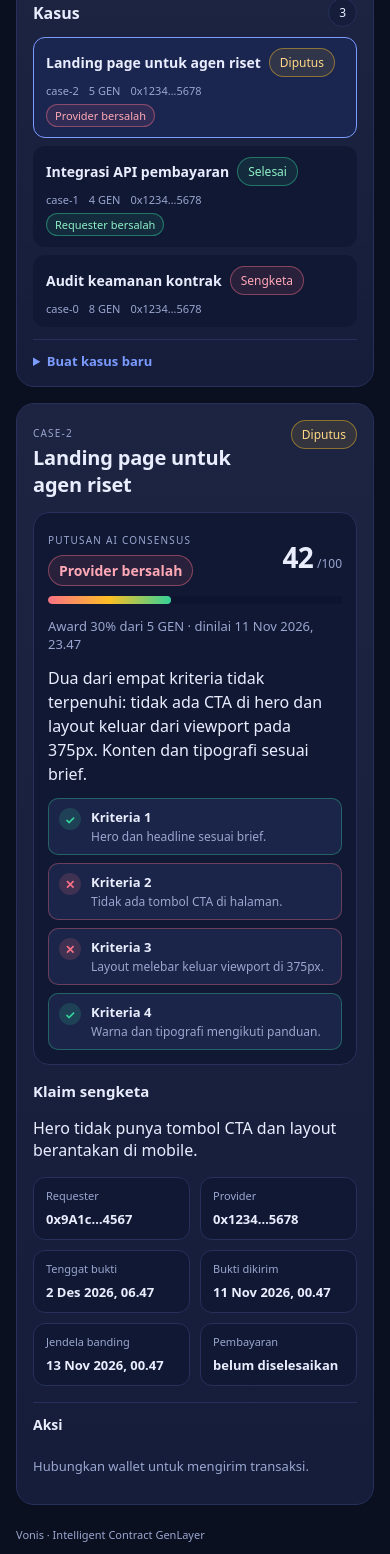
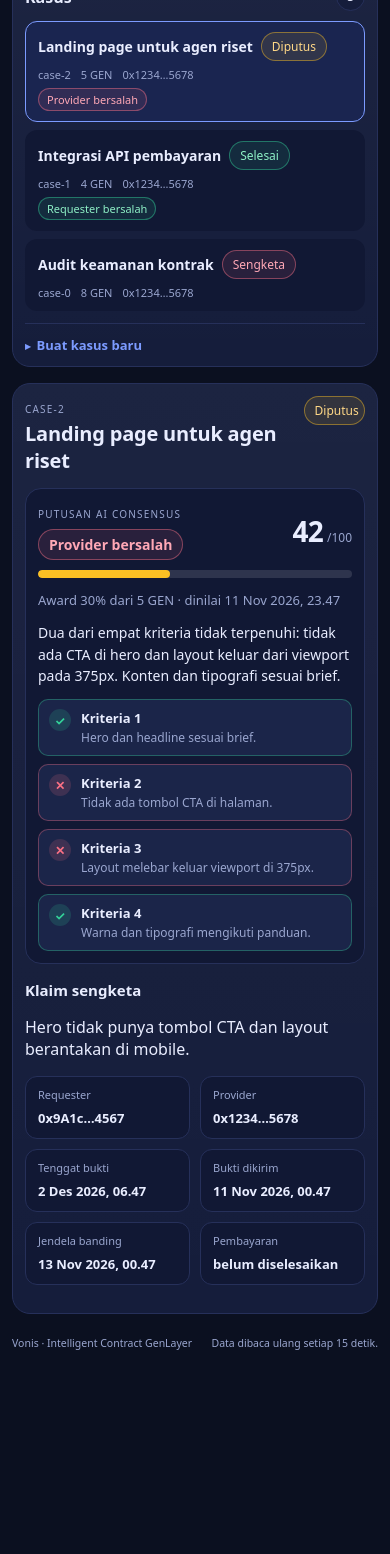
Before and after one commit to weels007/Vonis, a React (Vite) app: page / in a window 390 px wide. Shown: the part 320-1874 px from the top of the page. After the commit the page ends 1710 px from the top, so only its background shows below. Built offline with nearby package versions, Linux system fonts and the light colour scheme; what genlayer-js would draw is missing.

Commit message:
Fix mobile layout issues found in preview audit

```diff
--- a/src/App.tsx
+++ b/src/App.tsx
@@ -247,7 +247,7 @@ export default function App() {
           <span className="chip">{NETWORK_LABEL}</span>
           {IS_CONFIGURED ? (
             <a
-              className="chip link"
+              className="chip"
               href={explorerAddress(CONTRACT_ADDRESS)}
               target="_blank"
               rel="noreferrer"
--- a/src/components/CaseDetail.tsx
+++ b/src/components/CaseDetail.tsx
@@ -38,6 +38,26 @@ export default function CaseDetail({ c, account, pendingKeys, onAction }: Props)
 
   const pending = (key: string) => pendingKeys.has(key);
 
+  const canAccept = c.status === "OPEN" && isProvider;
+  const canDeliver = c.status === "ACCEPTED" && isProvider;
+  const canAcceptDelivery = c.status === "DELIVERED" && isRequester;
+  const canDispute = c.status === "DELIVERED" && (isRequester || isProvider);
+  const canAdjudicate = c.status === "DISPUTED";
+  const canFinalize = isFinalizable(c);
+  const canCancel = (c.status === "OPEN" || c.status === "ACCEPTED") && isRequester;
+  const hasActions =
+    canAccept ||
+    canDeliver ||
+    canAcceptDelivery ||
+    canDispute ||
+    canAdjudicate ||
+    canFinalize ||
+    canCancel;
+
+  const hasVerdict = !!c.verdict;
+  const scoreColor =
+    c.score >= 70 ? "var(--ok)" : c.score >= 40 ? "var(--warn)" : "var(--danger)";
+
   const acceptKey = "accept:" + c.id;
   const deliverKey = "deliver:" + c.id;
   const acceptDeliveryKey = "accept-delivery:" + c.id;
@@ -56,13 +76,13 @@ export default function CaseDetail({ c, account, pendingKeys, onAction }: Props)
         <span className={"chip " + statusTone(c.status)}>{statusLabel(c.status)}</span>
       </div>
 
-      <section className="verdict-card">
+      <section className={"verdict-card" + (hasVerdict ? "" : " empty-verdict")}>
+        {hasVerdict ? (
+          <>
             <div className="verdict-top">
               <div>
                 <span className="eyebrow">Putusan AI consensus</span>
-            <h3 className={"chip " + (c.verdict ? verdictTone(c.verdict) : "muted")}>
-              {verdictLabel(c.verdict)}
-            </h3>
+                <h3 className={"chip " + verdictTone(c.verdict)}>{verdictLabel(c.verdict)}</h3>
               </div>
               <div className="score">
                 <strong>{c.score}</strong>
@@ -71,7 +91,12 @@ export default function CaseDetail({ c, account, pendingKeys, onAction }: Props)
             </div>
 
             <div className="bar">
-          <div style={{ width: Math.max(0, Math.min(100, c.score)) + "%" }} />
+              <div
+                style={{
+                  width: Math.max(0, Math.min(100, c.score)) + "%",
+                  background: scoreColor,
+                }}
+              />
             </div>
 
             <p className="muted">
@@ -96,6 +121,12 @@ export default function CaseDetail({ c, account, pendingKeys, onAction }: Props)
             )}
 
             {c.judge_note ? <p className="muted">Catatan hakim: {c.judge_note}</p> : null}
+          </>
+        ) : (
+          <p className="muted">
+            Belum ada putusan AI. Putusan muncul setelah sengketa diadili.
+          </p>
+        )}
       </section>
 
       {c.claim ? (
@@ -136,11 +167,12 @@ export default function CaseDetail({ c, account, pendingKeys, onAction }: Props)
         </div>
       </section>
 
+      {hasActions && (
         <section className="actions">
           <h3>Aksi</h3>
           {noWallet && <p className="muted">Hubungkan wallet untuk mengirim transaksi.</p>}
 
-        {c.status === "OPEN" && isProvider && (
+          {canAccept && (
           <button
             type="button"
             disabled={noWallet || pending(acceptKey)}
@@ -152,7 +184,7 @@ export default function CaseDetail({ c, account, pendingKeys, onAction }: Props)
           </button>
         )}
 
-        {c.status === "ACCEPTED" && isProvider && (
+        {canDeliver && (
           <div className="field">
             <label htmlFor={"evidence-" + c.id}>Bukti (URL, satu per baris, maksimal 3)</label>
             <textarea
@@ -177,7 +209,7 @@ export default function CaseDetail({ c, account, pendingKeys, onAction }: Props)
           </div>
         )}
 
-        {c.status === "DELIVERED" && isRequester && (
+        {canAcceptDelivery && (
           <button
             type="button"
             disabled={noWallet || pending(acceptDeliveryKey)}
@@ -191,7 +223,7 @@ export default function CaseDetail({ c, account, pendingKeys, onAction }: Props)
           </button>
         )}
 
-        {c.status === "DELIVERED" && (isRequester || isProvider) && (
+        {canDispute && (
           <div className="field">
             <label htmlFor={"claim-" + c.id}>Alasan sengketa</label>
             <textarea
@@ -216,7 +248,7 @@ export default function CaseDetail({ c, account, pendingKeys, onAction }: Props)
           </div>
         )}
 
-        {c.status === "DISPUTED" && (
+        {canAdjudicate && (
           <button
             type="button"
             disabled={noWallet || pending(adjudicateKey)}
@@ -228,7 +260,7 @@ export default function CaseDetail({ c, account, pendingKeys, onAction }: Props)
           </button>
         )}
 
-        {isFinalizable(c) && (
+        {canFinalize && (
           <button
             type="button"
             disabled={noWallet || pending(finalizeKey)}
@@ -240,7 +272,7 @@ export default function CaseDetail({ c, account, pendingKeys, onAction }: Props)
           </button>
         )}
 
-        {(c.status === "OPEN" || c.status === "ACCEPTED") && isRequester && (
+        {canCancel && (
           <>
             {!confirmCancel ? (
               <button
@@ -274,6 +306,7 @@ export default function CaseDetail({ c, account, pendingKeys, onAction }: Props)
           </>
         )}
         </section>
+      )}
     </div>
   );
 }
--- a/src/styles.css
+++ b/src/styles.css
@@ -81,6 +81,7 @@ body {
   flex-wrap: wrap;
   gap: 8px;
   align-items: center;
+  max-width: 100%;
 }
 
 .chip {
@@ -95,6 +96,9 @@ body {
   font-size: 12px;
   text-decoration: none;
   white-space: nowrap;
+  max-width: 100%;
+  overflow: hidden;
+  text-overflow: ellipsis;
 }
 
 .chip.small {
@@ -150,11 +154,13 @@ body {
 .btn,
 button {
   font: inherit;
+  font-size: 13px;
   color: var(--text);
   background: var(--panel-2);
   border: 1px solid var(--line);
   border-radius: 10px;
   padding: 9px 14px;
+  min-height: 38px;
   cursor: pointer;
   transition: transform 0.06s ease, border-color 0.15s ease, background 0.15s ease;
 }
@@ -169,8 +175,18 @@ button:active:not(:disabled) {
 }
 
 button:disabled {
-  opacity: 0.5;
+  opacity: 1;
+  color: #93a0c9;
+  background: #1a2240;
+  border-color: var(--line);
   cursor: not-allowed;
+}
+
+button[type="submit"]:disabled,
+.btn.primary:disabled {
+  background: #2a3766;
+  color: #93a0c9;
+  border-color: var(--line);
 }
 
 .btn.primary,
@@ -261,6 +277,10 @@ button.ghost {
   background: #1a2550;
 }
 
+.case-item > .chip {
+  align-self: flex-start;
+}
+
 .case-top {
   display: flex;
   gap: 8px;
@@ -293,6 +313,23 @@ button.ghost {
   color: var(--accent);
   font-size: 13px;
   font-weight: 600;
+  list-style: none;
+  display: flex;
+  align-items: center;
+  gap: 6px;
+}
+
+.new-case summary::-webkit-details-marker {
+  display: none;
+}
+
+.new-case summary::before {
+  content: "▸";
+  font-size: 11px;
+}
+
+.new-case[open] summary::before {
+  content: "▾";
 }
 
 .detail-head {
@@ -356,7 +393,7 @@ button.ghost {
 .bar {
   height: 8px;
   border-radius: 999px;
-  background: #0d1430;
+  background: rgba(255, 255, 255, 0.12);
   overflow: hidden;
   margin: 6px 0 10px;
 }
@@ -364,12 +401,13 @@ button.ghost {
 .bar > div {
   height: 100%;
   border-radius: inherit;
-  background: linear-gradient(90deg, var(--danger), var(--warn), var(--ok));
+  background: var(--ok);
 }
 
 .reasons {
   margin: 8px 0;
-  line-height: 1.5;
+  font-size: 14px;
+  line-height: 1.55;
 }
 
 .criteria {
@@ -389,6 +427,10 @@ button.ghost {
   border-radius: 10px;
   background: var(--panel-2);
   border: 1px solid var(--line);
+}
+
+.criteria li > div {
+  min-width: 0;
 }
 
 .criteria li.ok {
@@ -431,6 +473,7 @@ button.ghost {
   color: var(--muted);
   font-size: 12px;
   margin-top: 2px;
+  overflow-wrap: anywhere;
 }
 
 .facts {
@@ -445,6 +488,11 @@ button.ghost {
   border: 1px solid var(--line);
   border-radius: 12px;
   padding: 10px 12px;
+  min-width: 0;
+}
+
+.facts strong {
+  overflow-wrap: anywhere;
 }
 
 .facts span {
@@ -507,6 +555,11 @@ textarea:focus {
   gap: 10px;
 }
 
+.row > .field,
+.row input {
+  min-width: 0;
+}
+
 form {
   display: flex;
   flex-direction: column;
@@ -540,17 +593,55 @@ h3 {
   flex-wrap: wrap;
 }
 
+.verdict-card.empty-verdict {
+  padding: 12px 14px;
+}
+
+.verdict-card.empty-verdict p {
+  margin: 0;
+}
+
 @media (max-width: 880px) {
   .grid {
     grid-template-columns: 1fr;
   }
 
   .case-list {
-    max-height: 40vh;
+    max-height: none;
   }
 
   .score strong {
     font-size: 28px;
+  }
+}
+
+@media (max-width: 520px) {
+  .page {
+    padding: 14px 12px 40px;
+  }
+
+  .panel {
+    padding: 12px;
+  }
+
+  .verdict-card {
+    padding: 12px;
+  }
+
+  .topbar-actions {
+    width: 100%;
+  }
+
+  .row {
+    grid-template-columns: 1fr;
+  }
+
+  .brand p {
+    font-size: 12.5px;
+  }
+
+  .foot {
+    font-size: 10.5px;
   }
 }
 
```
Lines whose indentation alone changed are shown as unchanged.
